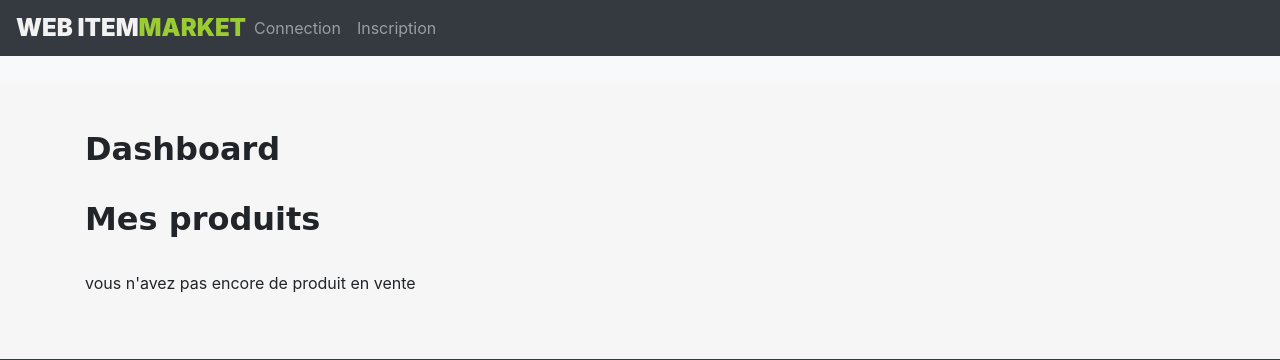
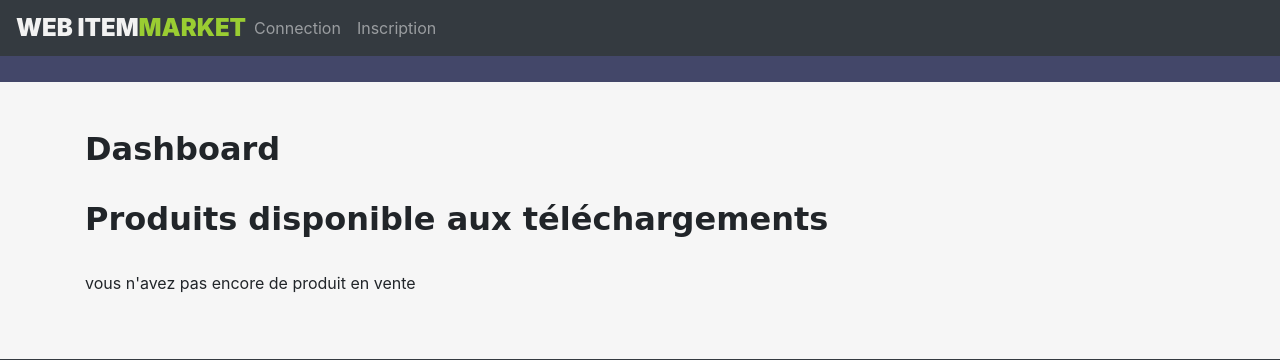
Before and after one commit to DYS-Tools/Sygma-Marketplace-Template, a Symfony app: template templates/dashboard/myProduct.html.twig in a window 1280 px wide. Shown: the top 360 px of the page. Run offline with Twig, Linux system fonts and the light colour scheme; the template is opened without the code that fills it, so the values that code supplies are empty; some libraries are stand-ins or nearby versions.

Commit message:
refactorisation & minor design update

```diff
--- a/public/css/style.css
+++ b/public/css/style.css
@@ -70,6 +70,7 @@ a.logo span {
     text-decoration: none;
     font-weight: bold;
     font-size: 20px;
+    /*background-color: yellowgreen;*/
 
 }
 .category-link-nav:hover{
@@ -77,6 +78,17 @@ a.logo span {
     border-radius: 15px;
     color: black;
 }
+
+.nav-dash{
+    background-color: #434769;
+}
+.blank-link{
+    color:white;
+}
+.blank-link:hover{
+    color:white;
+}
+
 
 /* ==========================================================================================================
 										SECTIONS
--- a/templates/dashboard/_nav.html.twig
+++ b/templates/dashboard/_nav.html.twig
@@ -1,27 +1,24 @@
-<nav class="navbar navbar-expand-lg navbar-light bg-light">
+<div class="nav-dash">
+<nav class="navbar navbar-expand-lg  ">
     <a class="navbar-brand" href="#"></a>
     <button class="navbar-toggler" type="button" data-toggle="collapse" data-target="#navbarText" aria-controls="navbarText" aria-expanded="false" aria-label="Toggle navigation">
         <span class="navbar-toggler-icon"></span>
     </button>
-    <div class="collapse navbar-collapse" id="navbarText">
+    <div class="collapse navbar-collapse">
         <ul class="navbar-nav mr-auto">
 
             {% if is_granted('ROLE_ADMIN') %}
                 <li class="nav-item">
-                    <a class="nav-link" href="{{ path('statistic_admin') }}"><span class="red">Stats page</span></a>
+                    <a class="nav-link" href="{{ path('statistic_admin') }}"><span class="red">Statistique</span></a>
                 </li>
                 <li class="nav-item">
-                    <a class="nav-link" href="{{ path('product_verified') }}"><span class="red">Verifier les produits</span></a>
+                    <a class="nav-link" href="{{ path('product_verified') }}"><span class="red">Administration produits</span></a>
                 </li>
             {% endif %}
 
             {% if is_granted('ROLE_AUTHOR') %}
                 <li class="nav-item">
-                    <a class="nav-link" href="{{ path('product_new') }}"><span class="yellowgreen">Créer un produit</span></a>
-                </li>
-
-                <li class="nav-item">
-                    <a class="nav-link" href="{{ path('my_product') }}"><span class="yellowgreen">Mes Produits</span></a>
+                    <a class="nav-link" href="{{ path('product_new') }}"><span class="yellowgreen">Ajouter un produit</span></a>
                 </li>
 
                 <li class="nav-item">
@@ -32,16 +29,22 @@
                     <a class="nav-link" href="{{ path('my_wallet') }}"><span class="yellowgreen">Mon portefeuille</span></a>
                 </li>
 
+                <li class="nav-item">
+                    <a class="nav-link" href="{{ path('my_wallet') }}"><span class="yellowgreen">Retirer des fonds</span></a>
+                </li>
+
             {% endif %}
 
             {% if is_granted('ROLE_USER') %}
                 <li class="nav-item">
-                    <a class="nav-link" href="{{ path('my_order') }}">Mes commandes</a>
+                    <a class="nav-link blank-link" href="{{ path('my_order') }}">Mes commandes</a>
+                </li>
+
+                <li class="nav-item">
+                    <a class="nav-link blank-link" href="{{ path('my_product') }}"><span class="">Téléchargement</span></a>
                 </li>
             {% endif %}
         </ul>
     </div>
 </nav>
-
-<br/>
-<br/>
+</div>
--- a/templates/dashboard/dashboard.html.twig
+++ b/templates/dashboard/dashboard.html.twig
@@ -3,13 +3,12 @@
 {% block title %}Dashboard{% endblock %}
 
 {% block body %}
-
-    {{ include('dashboard/_nav.html.twig') }}
+        {{ include('dashboard/_nav.html.twig') }}
 
     <div class="container">
+    <br/><br/>
         <h2> Dashboard {{ user.email }} </h2>
     </div>
 
 
-
 {% endblock %}
--- a/templates/dashboard/myProduct.html.twig
+++ b/templates/dashboard/myProduct.html.twig
@@ -1,17 +1,20 @@
 {% extends 'base.html.twig' %}
+
 
 {% block title %}Dashboard{% endblock %}
 
 {% block body %}
+    <!-- display products that customers have purchased, available for download -->
 
     {{ include('dashboard/_nav.html.twig') }}
 
     <div class="container">
+        <br/><br/>
         <h2> Dashboard {{ user.email }} </h2>
         <br/>
 
 
-        <h2> Mes produits </h2>
+        <h2> Produits disponible aux téléchargements </h2>
         <br/>
         {% if products > 0  %}
             {% for product in products %}
--- a/templates/dashboard/myWallet.html.twig
+++ b/templates/dashboard/myWallet.html.twig
@@ -7,6 +7,7 @@
     {{ include('dashboard/_nav.html.twig') }}
 
     <div class="container">
+        <br/><br/>
         <h2> Dashboard {{ user.email }} </h2>
         <br/>
 
--- a/templates/product/edit.html.twig
+++ b/templates/product/edit.html.twig
@@ -3,6 +3,7 @@
 {% block title %}Modifier produit{% endblock %}
 
 {% block body %}
+{{ include('dashboard/_nav.html.twig') }}
 <div class="container">
     <h1>Modifier le Produit</h1>
 
--- a/templates/product/new.html.twig
+++ b/templates/product/new.html.twig
@@ -3,6 +3,7 @@
 {% block title %}Nouveau produit{% endblock %}
 
 {% block body %}
+    {{ include('dashboard/_nav.html.twig') }}
     <div class="container">
         <h1>Créer un nouveau produit</h1>
 
```
